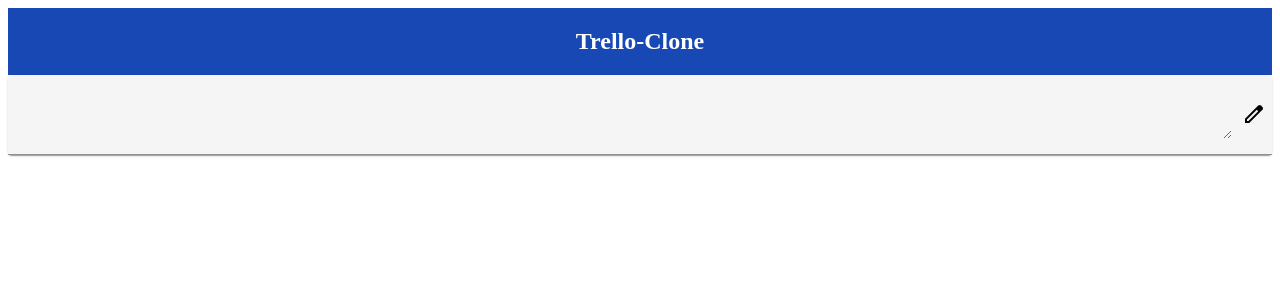
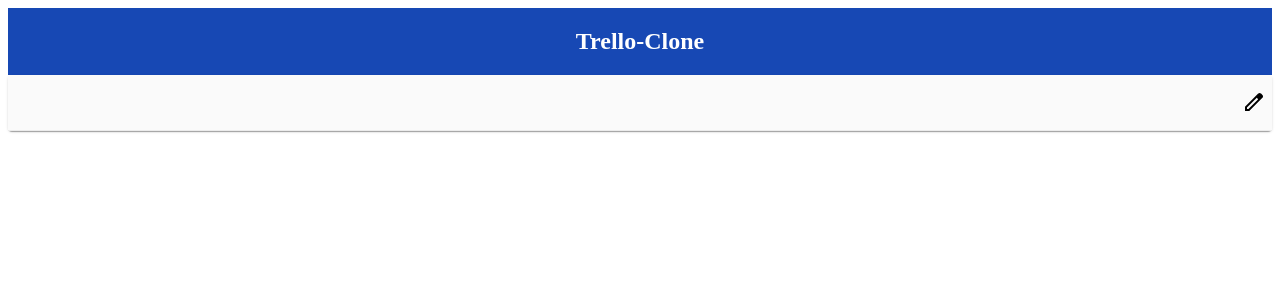
Before and after one commit to ChinmayPAt/PWA, an Angular app: page / in a window 1280 px wide. Shown: the top 300 px of the page. Built offline with nearby package versions, Linux system fonts and the light colour scheme.

Commit message:
change to input ele; feat: enable/disable card edit

```diff
--- a/src/app/components/card/card.component.html
+++ b/src/app/components/card/card.component.html
@@ -1,7 +1,7 @@
 <mat-card>
   <mat-card-content>
-    <mat-form-field class="card-form">
-      <textarea matInput class="card-input"></textarea>
+    <mat-form-field class="card-form" (mouseleave)="cannotEdit = true">
+      <input matInput class="card-input" [disabled]="cannotEdit">
       <button matSuffix mat-icon-button (click)="editTask()"><mat-icon matSuffix class="card-icon"><img src="assets/edit.svg"></mat-icon></button>
     </mat-form-field>
   </mat-card-content>
--- a/src/app/components/card/card.component.ts
+++ b/src/app/components/card/card.component.ts
@@ -3,14 +3,16 @@ import { Component, OnInit } from '@angular/core';
 @Component({
   selector: 'app-card',
   templateUrl: './card.component.html',
-  styleUrls: ['./card.component.scss']
+  styleUrls: ['./card.component.scss'],
 })
 export class CardComponent implements OnInit {
+  cannotEdit: boolean = true;
   constructor() {}
 
   ngOnInit(): void {}
 
   editTask() {
-    console.log('opened modal')
+    this.cannotEdit = false;
+    console.log('opened modal');
   }
 }
```
